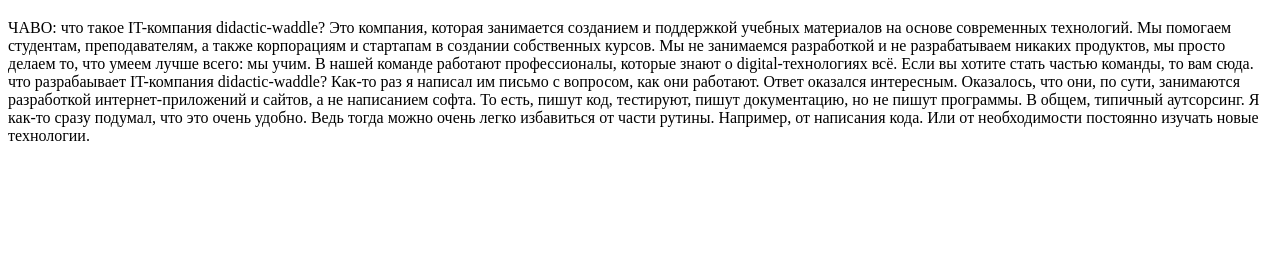
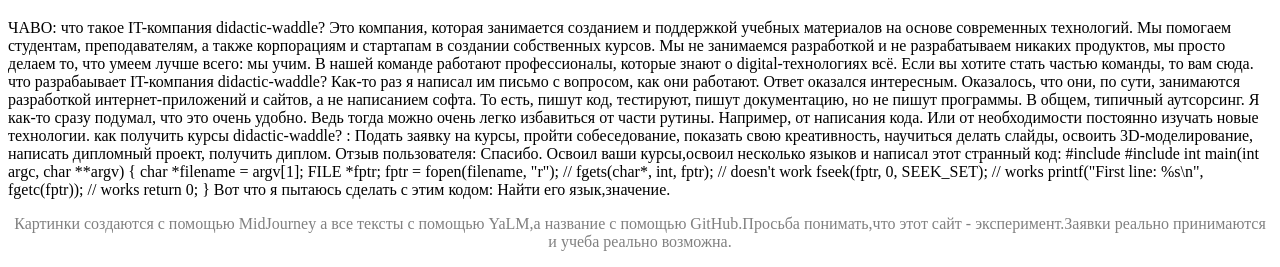
Before and after one commit to WinHack9702GitHub/didactic-waddle, a plain HTML site: page index.html in a window 1280 px wide. Shown: the part 569-836 px from the top of the page. Before the commit the page ends 800 px from the top, so only its background shows below. Drawn offline with Linux system fonts and the light colour scheme.

Commit message:
Update index.html

```diff
--- a/index.html
+++ b/index.html
@@ -16,3 +16,14 @@
 Ведь тогда можно очень легко избавиться от части рутины.
 Например, от написания кода.
 Или от необходимости постоянно изучать новые технологии.
+как получить курсы didactic-waddle? : Подать заявку на курсы, пройти собеседование, показать свою креативность, научиться делать слайды, освоить 3D-моделирование, написать дипломный проект, получить диплом.
+  Отзыв пользователя:
+  Спасибо.
+  Освоил ваши курсы,освоил несколько языков и написал этот странный код:
+  #include <stdio.h> #include <stdlib.h>
+int main(int argc, char **argv) {
+char *filename = argv[1]; FILE *fptr; fptr = fopen(filename, "r"); //
+fgets(char*, int, fptr); // doesn't work fseek(fptr, 0, SEEK_SET); // works printf("First line: %s\n", fgetc(fptr)); // works return 0; }
+  Вот что я пытаюсь сделать с этим кодом:
+Найти его язык,значение.
+<center><p><font color=grey>Картинки создаются с помощью MidJourney а все тексты с помощью YaLM,а название с помощью GitHub.Просьба понимать,что этот сайт - эксперимент.Заявки реально принимаются и учеба реально возможна.</font></p></center>
```
